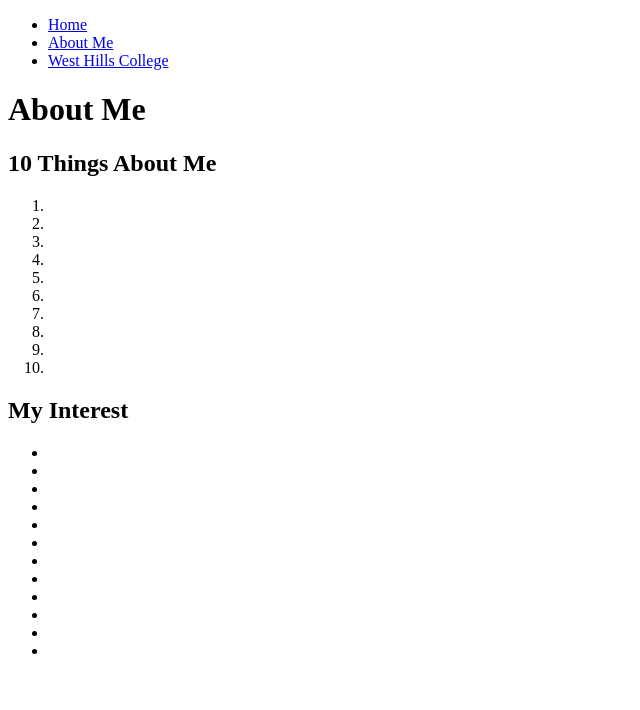
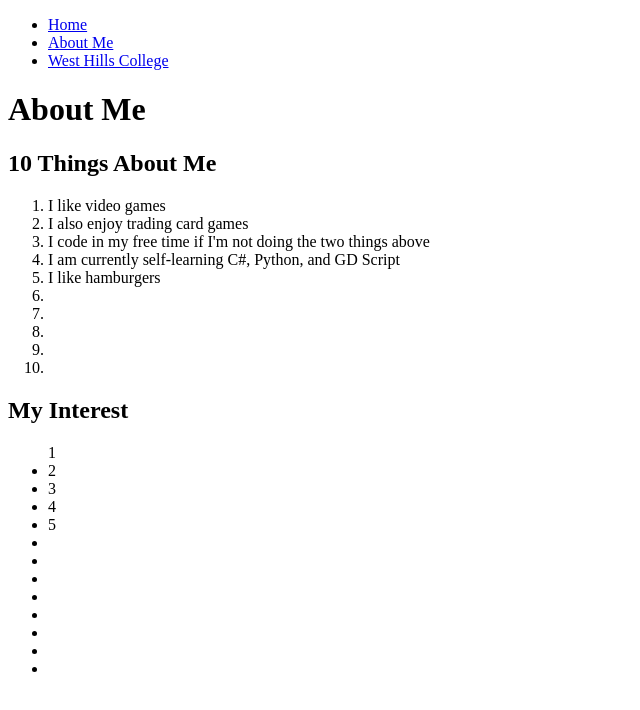
Before and after one commit to Hasturious/COMP001A.LectureActivity3, a plain HTML site: page about.html in a window 1280 px wide. Shown: the whole page, without its empty margins (0-640 px from the left). Drawn offline with Linux system fonts and the light colour scheme.

Commit message:
Added to about me section

```diff
--- a/about.html
+++ b/about.html
@@ -11,7 +11,7 @@
             <ul>
                 <li><a href="index.html" target="_self">Home</a></li>
                 <li><a href="about.html" target="_self">About Me</a></li>
-                <li><a href="https://westhillscollege.com" target="_self">West Hills College</a></li>
+                <li><a href="https://westhillscollege.com" target="_blank">West Hills College</a></li>
             </ul>
         </nav>
         <h1>About Me</h1>
@@ -20,23 +20,26 @@
         <article>
             <h2>10 Things About Me</h2>
             <ol>
-                <li></li>
-                <li></li>
-                <li></li>
-                <li></li>
-                <li></li>
+                <li>I like video games</li>
+                <li>I also enjoy trading card games</li>
+                <li>I code in my free time if I'm not doing the two things above</li>
+                <li>I am currently self-learning C#, Python, and GD Script</li>
+                <li>I like hamburgers</li>
                 <li></li>
                 <li></li>
                 <li></li>
                 <li></li>
                 <li></li>
             </ol>
+            </article>
+
+        <article>
             <h2>My Interest</h2>
-            <ul>
-                <li>
-                    <li></li>
-                    <li></li>
-                    <li></li>
+            <ul>1
+                <li>2
+                    <li>3</li>
+                    <li>4</li>
+                    <li>5</li>
                 </li>
                 <li>
                     <li></li>
```
